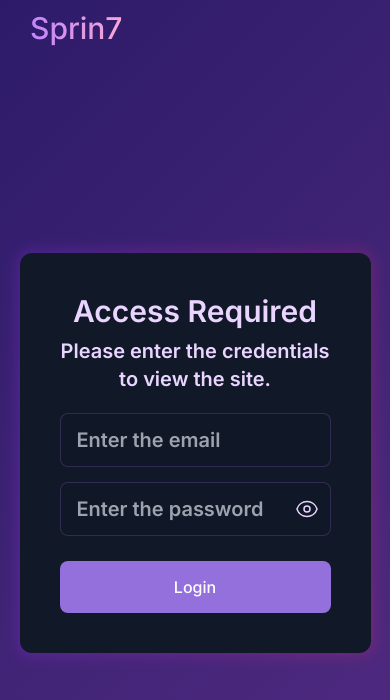
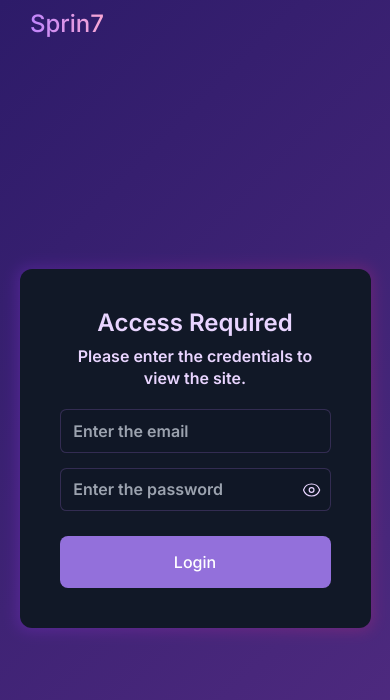
Before and after one commit to satyam3196/sprin7-website, a Next.js app: page / in a window 390 px wide. Shown: the top 700 px of the page. Built offline with nearby package versions, Linux system fonts and the light colour scheme.

Commit message:
Mobile text smaller feature added in app/globals.css

```diff
--- a/app/globals.css
+++ b/app/globals.css
@@ -34,3 +34,10 @@ body {
     @apply bg-transparent border-2 border-white text-white px-8 py-3 rounded-full font-semibold hover:bg-white/10 transition;
   }
 }
+
+/* Mobile text size adjustment */
+@media (max-width: 767px) {
+  html {
+    font-size: 80%; /* Reduces text size by 10% on mobile */
+  }
+}
--- a/app/pages/home.tsx
+++ b/app/pages/home.tsx
@@ -59,7 +59,9 @@ export default function Home() {
                   variants={fadeInUp}
                   className="text-5xl md:text-7xl font-bold leading-tight bg-clip-text text-transparent bg-gradient-to-r from-purple-400 to-pink-300"
                 >
-                  Wanna get something? Just Sprin7 it!
+                  Wanna get something?
+                  <br />
+                  Just Sprin7 it!
                 </motion.h1>
                 <motion.h2
                   variants={fadeInUp}
```
